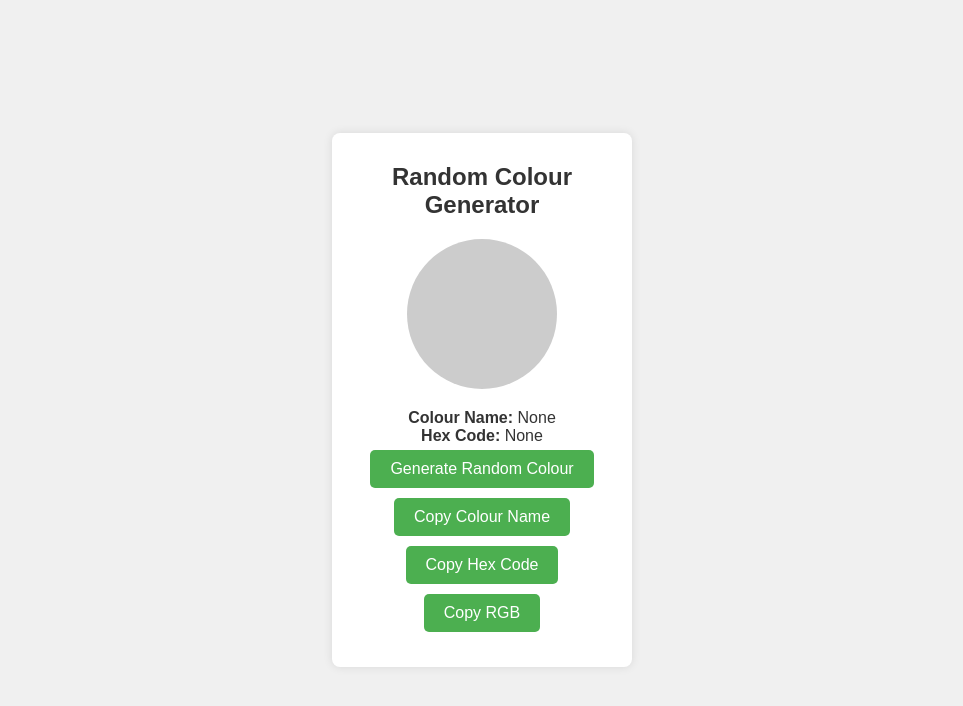
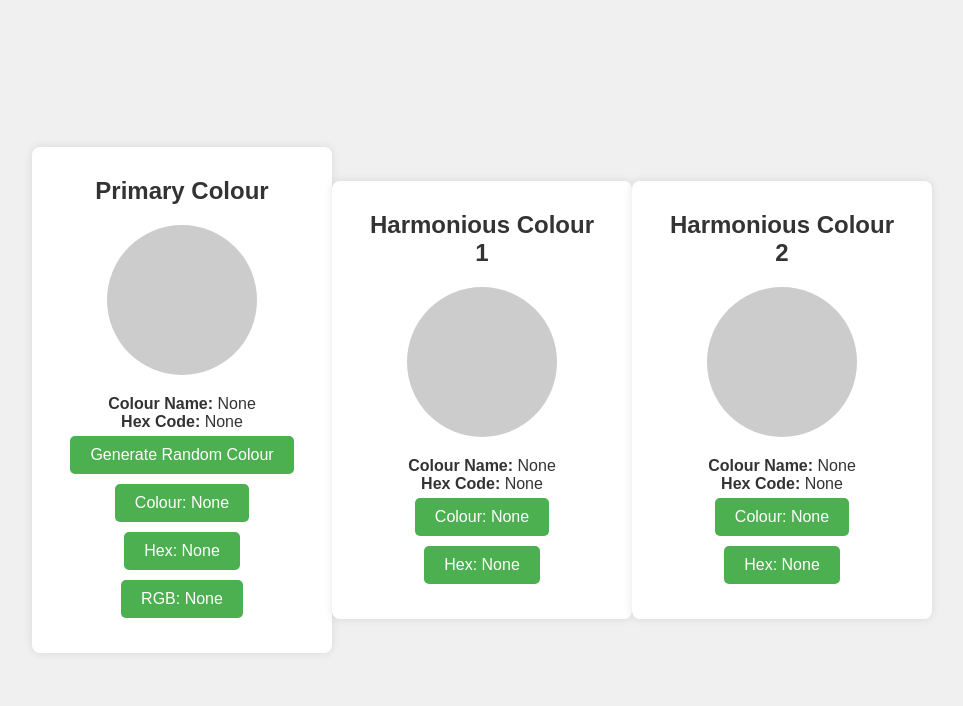
Before and after one commit to kay-who-codes/Random-Colour-Generator, a plain HTML site: page index.html in a window 1280 px wide. Shown: the whole page, without its empty margins (158-1121 px from the left). Drawn offline with Linux system fonts and the light colour scheme.

Commit message:
Update index.html

```diff
--- a/index.html
+++ b/index.html
@@ -7,18 +7,38 @@
     <link rel="stylesheet" href="style.css">
 </head>
 <body>
-    <div class="container">
-        <h1>Random Colour Generator</h1>
+    <div class="container" id="primary-colour-container">
+        <h1>Primary Colour</h1>
         <div id="color-preview" class="color-preview"></div>
         <p><strong>Colour Name:</strong> <span id="color-name">None</span></p>
         <p><strong>Hex Code:</strong> <span id="hex-code">None</span></p>
-            <button id="generate-color" onclick="generateRandomColor()">Generate Random Colour</button>
+        <button id="generate-color" onclick="generateRandomColor()">Generate Random Colour</button>
+        <div class="buttons">
+            <button id="copy-color-name" onclick="copyText('color-name')">Colour: None</button>
+            <button id="copy-hex" onclick="copyText('hex-code')">Hex: None</button>
+            <button id="copy-rgb" onclick="copyText('rgb')">RGB: None</button>
+        </div>
+    </div>
 
+    <div class="container" id="secondary-colour-1">
+        <h1>Harmonious Colour 1</h1>
+        <div class="color-preview" id="harmonious-preview-1"></div>
+        <p><strong>Colour Name:</strong> <span id="harmonious-name-1">None</span></p>
+        <p><strong>Hex Code:</strong> <span id="harmonious-hex-1">None</span></p>
+        <div class="buttons">
+            <button id="copy-harmonious-name-1" onclick="copyText('harmonious-name-1')">Colour: None</button>
+            <button id="copy-harmonious-hex-1" onclick="copyText('harmonious-hex-1')">Hex: None</button>
+        </div>
+    </div>
 
+    <div class="container" id="secondary-colour-2">
+        <h1>Harmonious Colour 2</h1>
+        <div class="color-preview" id="harmonious-preview-2"></div>
+        <p><strong>Colour Name:</strong> <span id="harmonious-name-2">None</span></p>
+        <p><strong>Hex Code:</strong> <span id="harmonious-hex-2">None</span></p>
         <div class="buttons">
-            <button onclick="copyText('color-name')">Copy Colour Name</button>
-            <button onclick="copyText('hex-code')">Copy Hex Code</button>
-            <button onclick="copyText('rgb')">Copy RGB</button>
+            <button id="copy-harmonious-name-2" onclick="copyText('harmonious-name-2')">Colour: None</button>
+            <button id="copy-harmonious-hex-2" onclick="copyText('harmonious-hex-2')">Hex: None</button>
         </div>
     </div>
 
```
